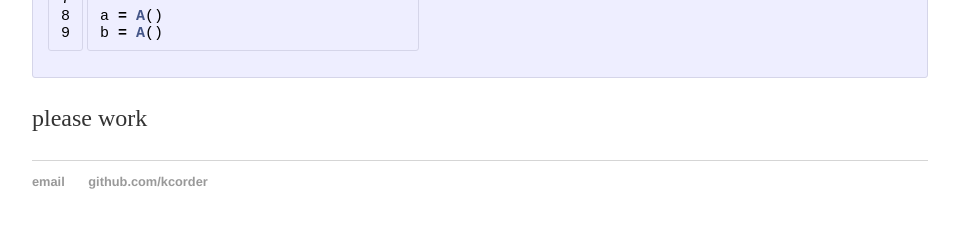
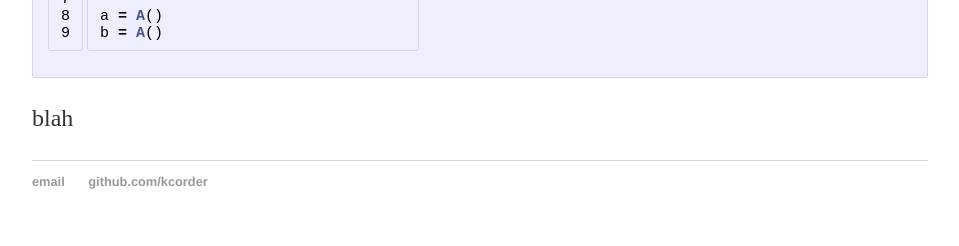
Before and after one commit to kcorder/kcorder.github.io, a Jekyll site: the page built from _posts/2018-10-26-first-post.md, in a window 1280 px wide. Shown: the part 762-1008 px from the top of the page, without its empty margins (160-1119 px from the left). Built offline with Jekyll 4.4.1, drawn with Linux system fonts in a browser that asks for light colours; formulas are drawn with MathJax 3.

Commit message:
Update 2018-10-26-first-post.md

````diff
--- a/_posts/2018-10-26-first-post.md
+++ b/_posts/2018-10-26-first-post.md
@@ -26,4 +26,4 @@ a = A()
 b = A()
 ```
 
-please work
+blah
````
